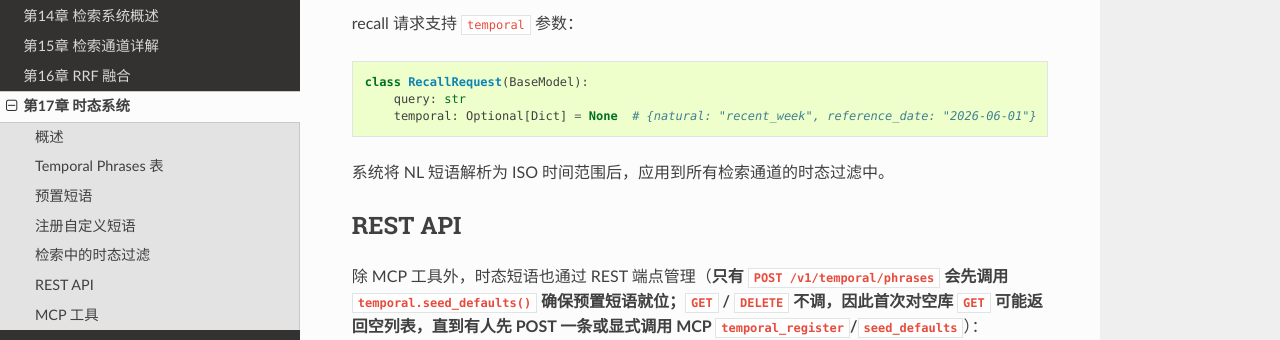
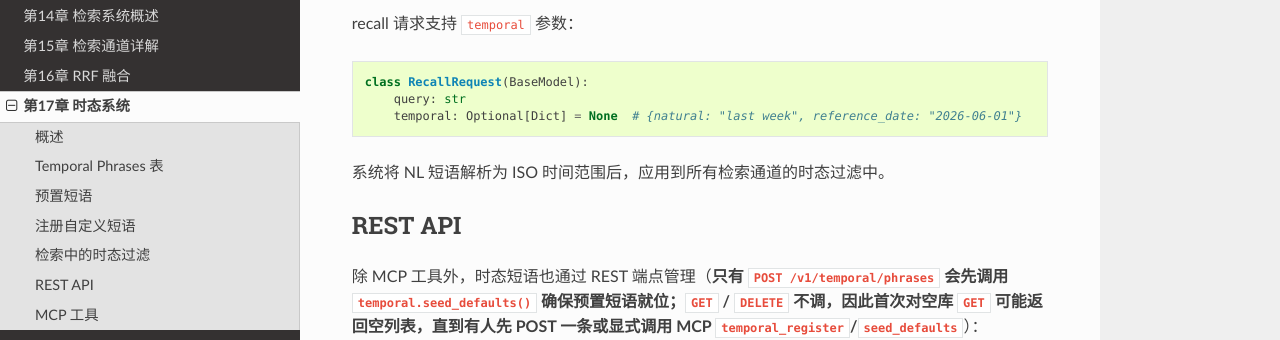
Before and after one commit to pty819/cortex-py-book, a Sphinx documentation site: the page built from source/chapters/17-temporal-system.md, in a window 1280 px wide and 900 px high, scrolled down 1208 px. Shown: the part 151-491 px from the top of the window. Built offline with Sphinx 7.4.7 and the Read the Docs theme 3.1.0, drawn with Linux system fonts in a browser that asks for light colours; some of the changed text lies outside the part shown.

Commit message:
fix(book): ch17 DDL 注释与示例的 recent_week → last week

````diff
--- a/source/chapters/17-temporal-system.md
+++ b/source/chapters/17-temporal-system.md
@@ -9,7 +9,7 @@
 ```sql
 CREATE TABLE temporal_phrases (
     phrase_id    UUID PRIMARY KEY DEFAULT gen_random_uuid(),
-    name         TEXT NOT NULL UNIQUE,           -- "recent_week"
+    name         TEXT NOT NULL UNIQUE,           -- "last week"
     anchor       TIMESTAMPTZ NOT NULL DEFAULT now(),
     expression   TEXT NOT NULL,                  -- "-P7D..P0D" (ISO 8601 duration)
     is_default   BOOLEAN NOT NULL DEFAULT false,
@@ -55,7 +55,7 @@
 ```python
 class RecallRequest(BaseModel):
     query: str
-    temporal: Optional[Dict] = None  # {natural: "recent_week", reference_date: "2026-06-01"}
+    temporal: Optional[Dict] = None  # {natural: "last week", reference_date: "2026-06-01"}
 ```
 
 系统将 NL 短语解析为 ISO 时间范围后，应用到所有检索通道的时态过滤中。
````
